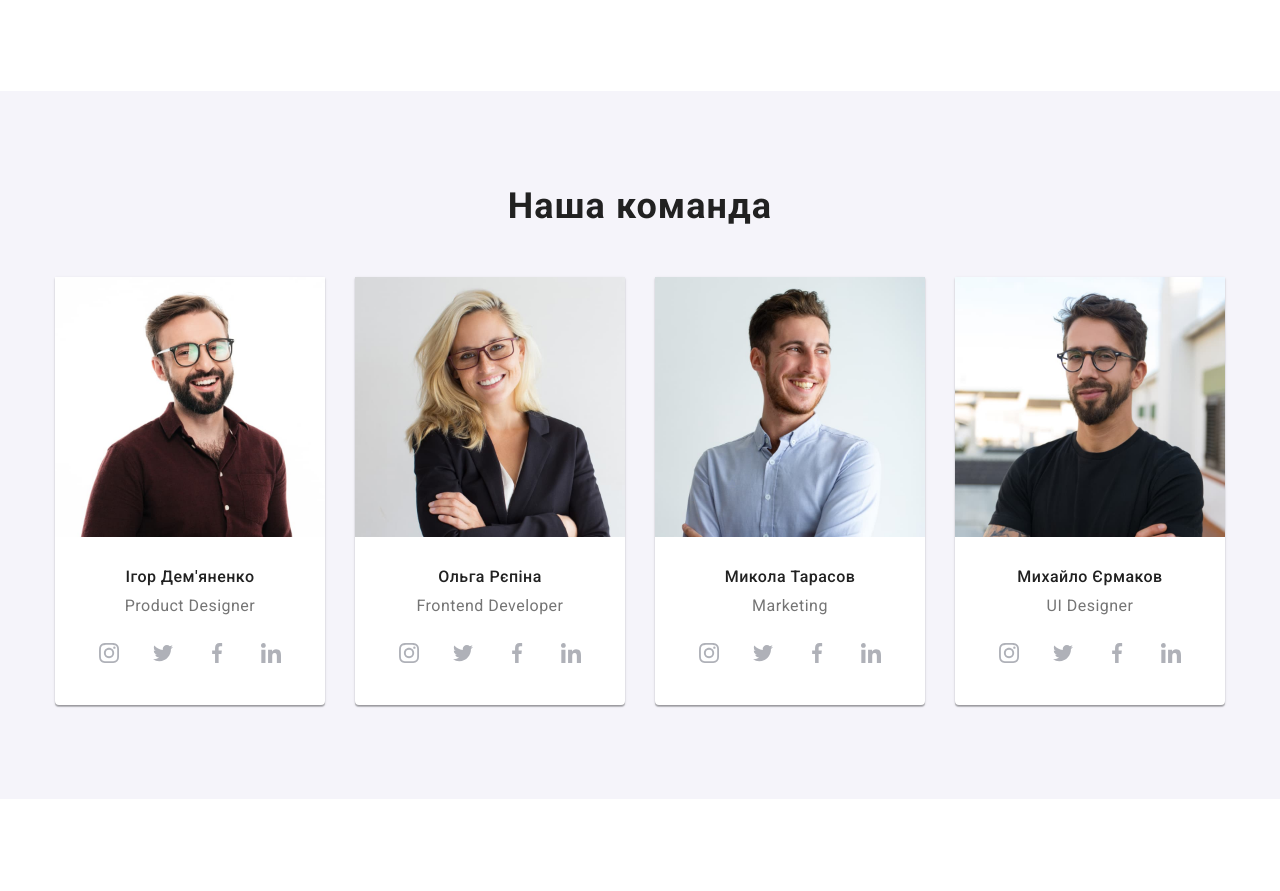
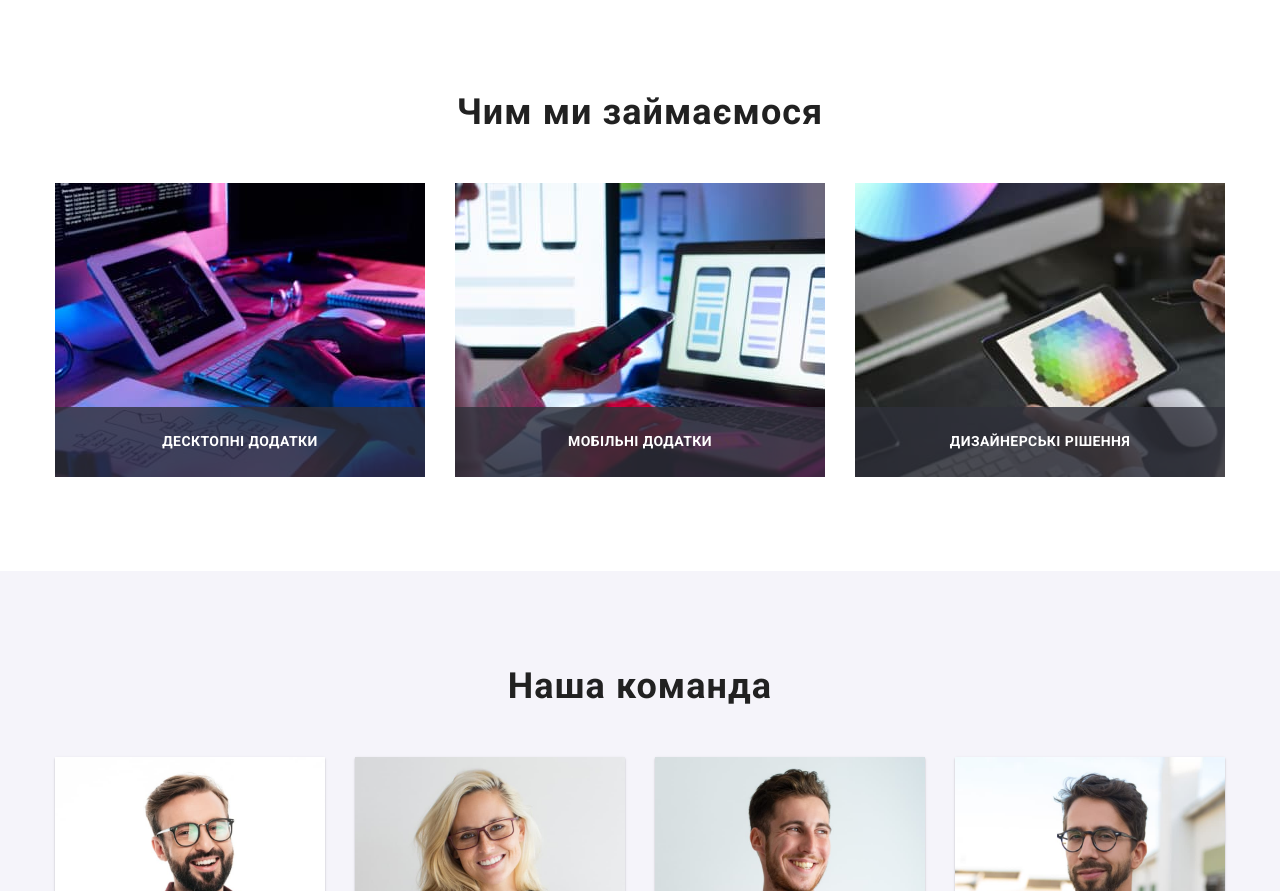
Before and after one commit to AAAtxt/goit-markup-hw-07, a plain HTML site: page index.html in a window 1280 px wide. Shown: the part 1029-1920 px from the top of the page. Drawn offline with nearby package versions, Linux system fonts and the light colour scheme.

Commit message:
Homework 7.2

```diff
--- a/index.html
+++ b/index.html
@@ -88,6 +88,7 @@
         </div>
       </section>
 
+
       <section class="advantages">
         <h2 class="advantages__title visually-hidden">Наші переваги</h2>
         <div class="container advantages__container">
@@ -140,6 +141,48 @@
               </p>
             </li>
           </ul>
+        </div>
+      </section>
+      <section class="specialization">
+        <div class="container">
+          <h2 class="specialization-title">Чим ми займаємося</h2>
+          <ul class="specialization-list point-none">
+            <li class="specialization-item">
+              <div class="specialization-box">
+                <img
+                  src="./images/box1.jpg"
+                  alt="чувак створює програму на компі"
+                  width="370"
+                />
+                <p class="specialization-description">десктопні додатки</p>
+              </div>
+            </li>
+
+
+              <li class="specialization-item">
+                <div class="specialization-box">
+                  <img
+                  src="./images/box2.jpg"
+                  alt="на моніторі відображені варіанти зовнішнього виду мобільного додатку"
+                  width="370"
+                />
+                <p class="specialization-description">мобільні додатки</p>
+                </div>
+             </li>
+
+              <li class="specialization-item">
+                <div class="specialization-box">
+                  <img
+                  src="./images/box3.jpg"
+                  alt="дизайнер вибірає колір з палітри кольорів"
+                  width="370"
+                />
+
+              <p class="specialization-description">дизайнерські рішення</p>
+              </li>
+
+                </div>
+           </ul>
         </div>
       </section>
       <section class="team">
```
Also changed, not shown: sass/main.scss (+6 -6 lines), sass/components/_advantages.scss (renamed from sass/layouts/_advantages.scss), sass/components/_clients.scss (renamed from sass/layouts/_clients.scss), sass/components/_hero.scss (renamed from sass/layouts/_hero.scss), sass/components/_portfolio.scss (renamed from sass/layouts/_portfolio.scss), sass/components/_specialization.scss (renamed from sass/layouts/_specialization.scss), sass/components/_team.scss (renamed from sass/layouts/_team.scss), 2 other files.
